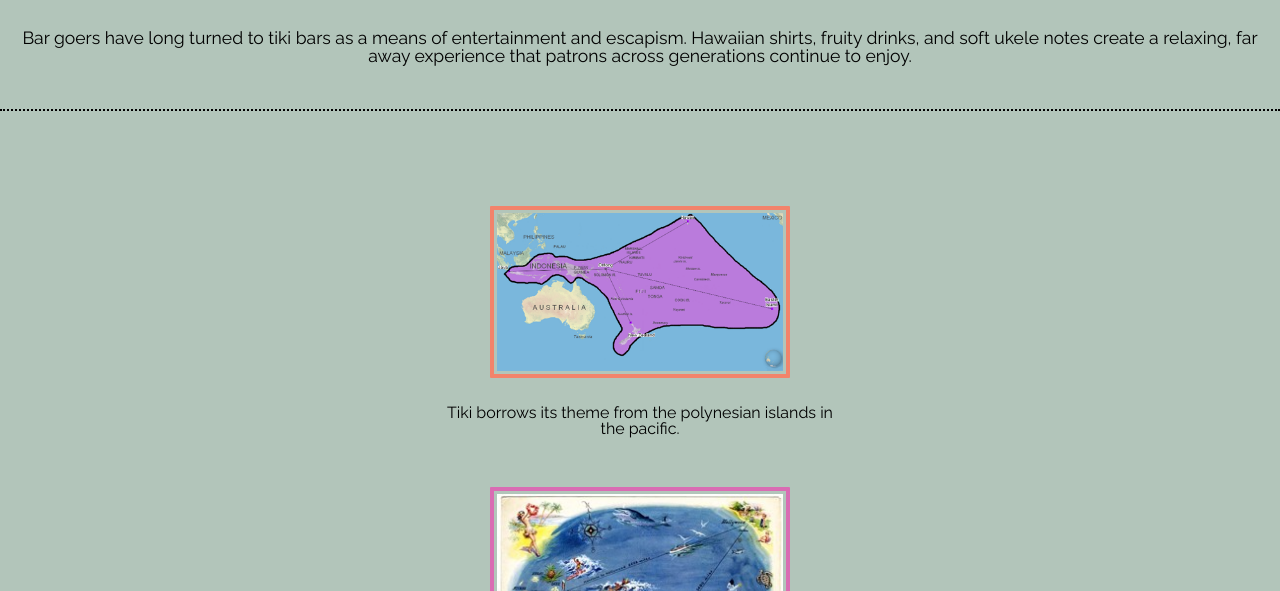
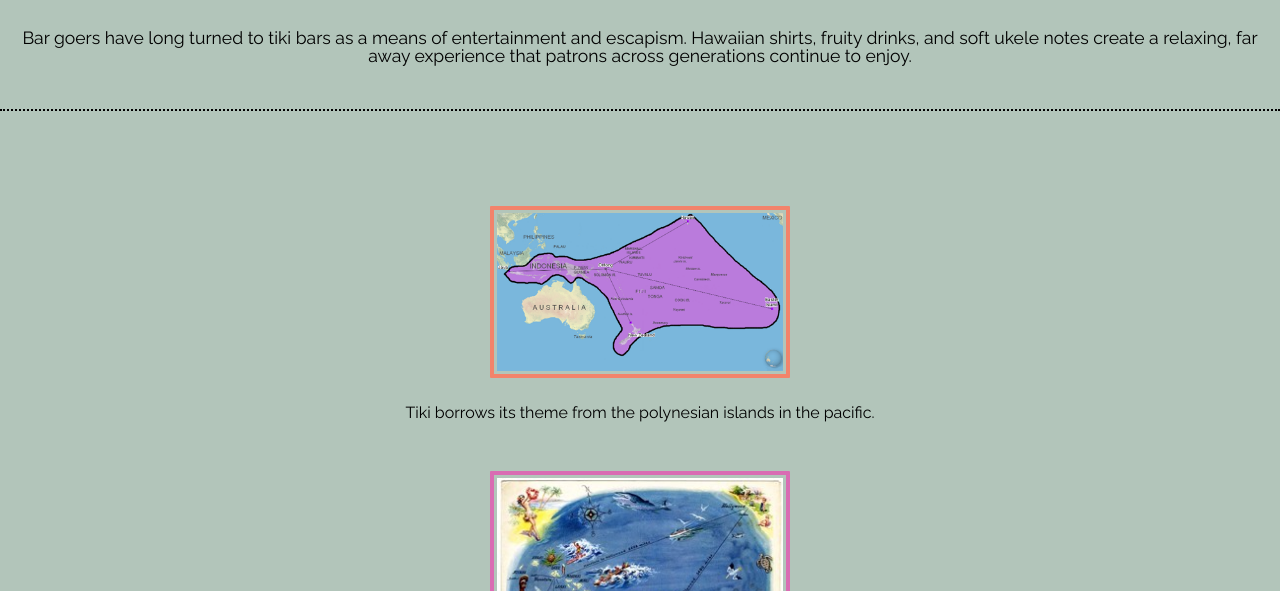
Before and after one commit to ekutyla/portfolio-content3, a plain HTML site: page history.html in a window 1280 px wide. Shown: the part 209-800 px from the top of the page. Drawn offline with Linux system fonts and the light colour scheme.

Commit message:
Update style.css

```diff
--- a/css/style.css
+++ b/css/style.css
@@ -248,7 +248,6 @@ button[type=subscribe]:hover {
 .gallery p{
     grid-area: auto / 1 / auto / span 3;
     text-align: center;
-    max-width: 400px;
     margin-bottom: 15px;
 }
 
```
